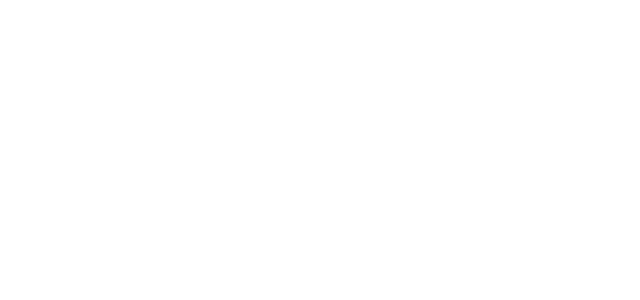
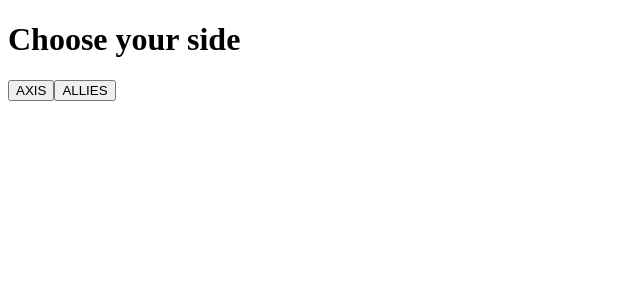
Before and after one commit to Maartenbuit/TPTW-client, a React (Create React App) app: page /room/1/chooseSide in a window 1280 px wide. Shown: the top 300 px of the page, without its empty margins (0-640 px from the left). Built offline with nearby package versions, Linux system fonts and the light colour scheme.

Commit message:
added chooseSide

```diff
--- a/src/App.js
+++ b/src/App.js
@@ -3,6 +3,7 @@ import { Route } from 'react-router-dom'
 import RoomFormContainer from './components/RoomForm/RoomFormContainer'
 import LoginFormContainer from './components/loginFormContainer/LoginFormContainer'
 import SignupFormContainer from './components/SignupFormContainer/SignupFormContainer'
+import ChooseSideContainer from './components/ChooseSide/ChooseSideContainer'
 
 export default class App extends React.Component {
 
@@ -14,6 +15,8 @@ export default class App extends React.Component {
         <Route path="/login" component={LoginFormContainer} />
         <Route path="/rooms/" component={RoomFormContainer} />
         <Route path="/rooms/:id" component={RoomFormContainer} />
+        <Route path='/room/:id/chooseSide' component={ChooseSideContainer} />
+        <Route path='/game/:id' />
       </div>
     )
   }
--- a/src/actions.js
+++ b/src/actions.js
@@ -31,6 +31,16 @@ export const login = (name, password) => dispatch => {
   .catch(console.error)
 }
 
+export const SIDE = 'SIDE'
+
+export function chooseSide(side) {
+return {
+  type: SIDE,
+  payload: side
+}
+}
+
+
 // export const signup = (name, password) => dispatch => {
 //     request
 //     .post(`${url}/user`)
--- /dev/null
+++ b/src/components/ChooseSide/ChooseSide.js
@@ -0,0 +1,21 @@
+import React from 'react'
+//import { Link } from 'react-router-dom'
+
+export default class ChooseSide extends React.Component {
+
+  render() {
+    return (
+      <div>
+        <h1> Choose your side</h1>
+        <button
+          onClick={() => this.props.handleClick(false)}
+
+        >AXIS</button>
+        <button
+          onClick={() => this.props.handleClick(true)}
+
+        >ALLIES</button>
+      </div>
+    )
+  }
+}
--- /dev/null
+++ b/src/components/ChooseSide/ChooseSideContainer.js
@@ -0,0 +1,40 @@
+import React from 'react'
+import ChooseSide from './ChooseSide'
+import { connect } from 'react-redux'
+import request from 'superagent'
+import { url } from '../../constants'
+
+class ChooseSideContainer extends React.Component {
+  state = { allies: null }
+
+  handleClick = (allies) => {
+    if (allies) {
+      request
+        .post(`${url}/user/:id`)
+        .send({ allies })
+        .then(response => {
+          this.setState({ allies: true })
+        })
+        .catch(console.error)
+
+      // this.setState({ allies: true });
+      // console.log("ALLIES");
+
+    } else {
+      this.setState({ allies: false });
+      console.log("AXIS");
+    }
+    if (allies) {
+      this.props.history.push('/game/allies')
+    } else {
+      this.props.history.push('/game/axis')
+    }
+  }
+
+  render() {
+    return <ChooseSide
+      handleClick={this.handleClick} />
+  }
+}
+
+export default connect(null, { ChooseSide })(ChooseSideContainer)
--- a/src/components/RoomForm/RoomForm.js
+++ b/src/components/RoomForm/RoomForm.js
@@ -1,5 +1,6 @@
 import React from 'react'
 import { Link } from 'react-router-dom'
+
 
 export default class RoomForm extends React.Component {
   render() {
--- a/src/components/RoomForm/RoomFormContainer.js
+++ b/src/components/RoomForm/RoomFormContainer.js
@@ -33,6 +33,7 @@ class RoomFormContainer extends Component {
     const { target: { value } } = event
 
     this.setState({ name: value })
+
   }
 
   onSubmit = (event) => {
@@ -47,6 +48,7 @@ class RoomFormContainer extends Component {
         this.setState({ name: ''})
       })
       .catch(console.error)
+
   }
 
 
@@ -59,6 +61,7 @@ class RoomFormContainer extends Component {
         onSubmit={this.onSubmit}
         rooms={this.props.rooms}
         />
+
       </div>
     )
   }
--- a/src/reducers/index.js
+++ b/src/reducers/index.js
@@ -1,8 +1,10 @@
 import { combineReducers } from 'redux'
 import rooms from './rooms'
 import user from './user'
+import side from './side'
 
 export default combineReducers({
   rooms,
-  user
+  user,
+  side
 })
--- /dev/null
+++ b/src/reducers/side.js
@@ -0,0 +1,13 @@
+import { SIDE } from '../actions'
+
+export default function chooseSide(
+  state = [], action = {}
+) {
+  switch(action.type) {
+    case SIDE: {
+      return action.payload
+    }
+    default:
+      return state
+  }
+}
```
